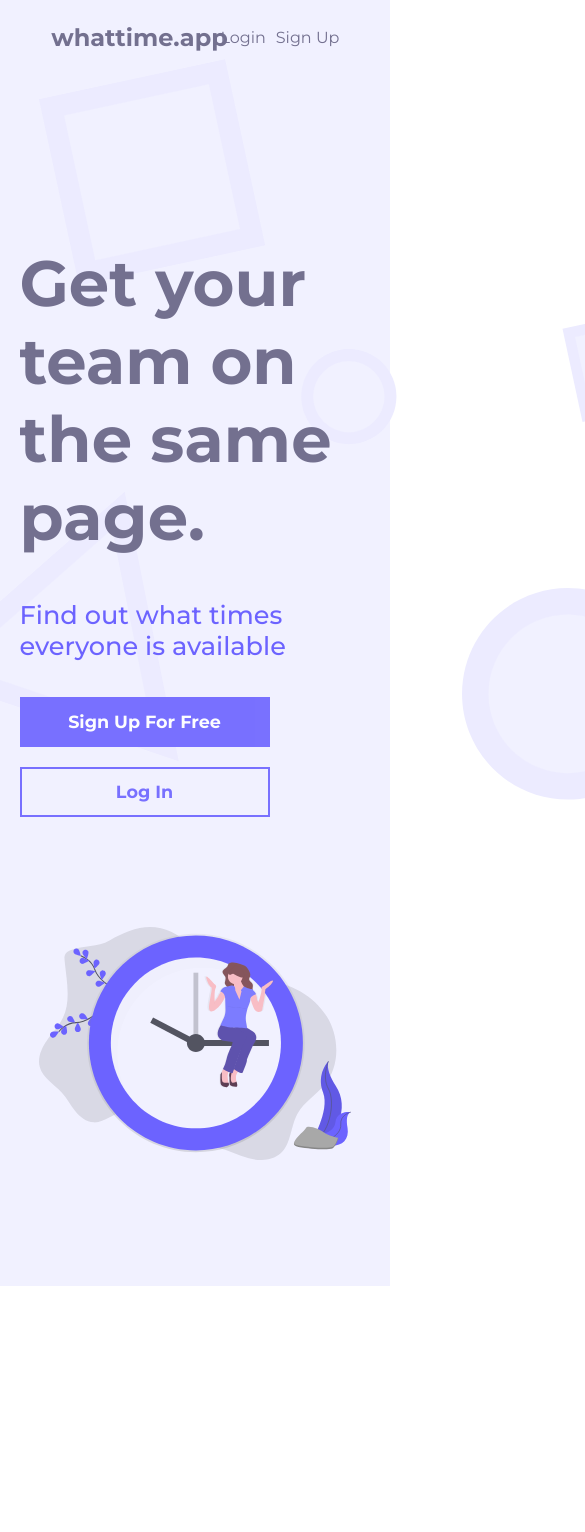
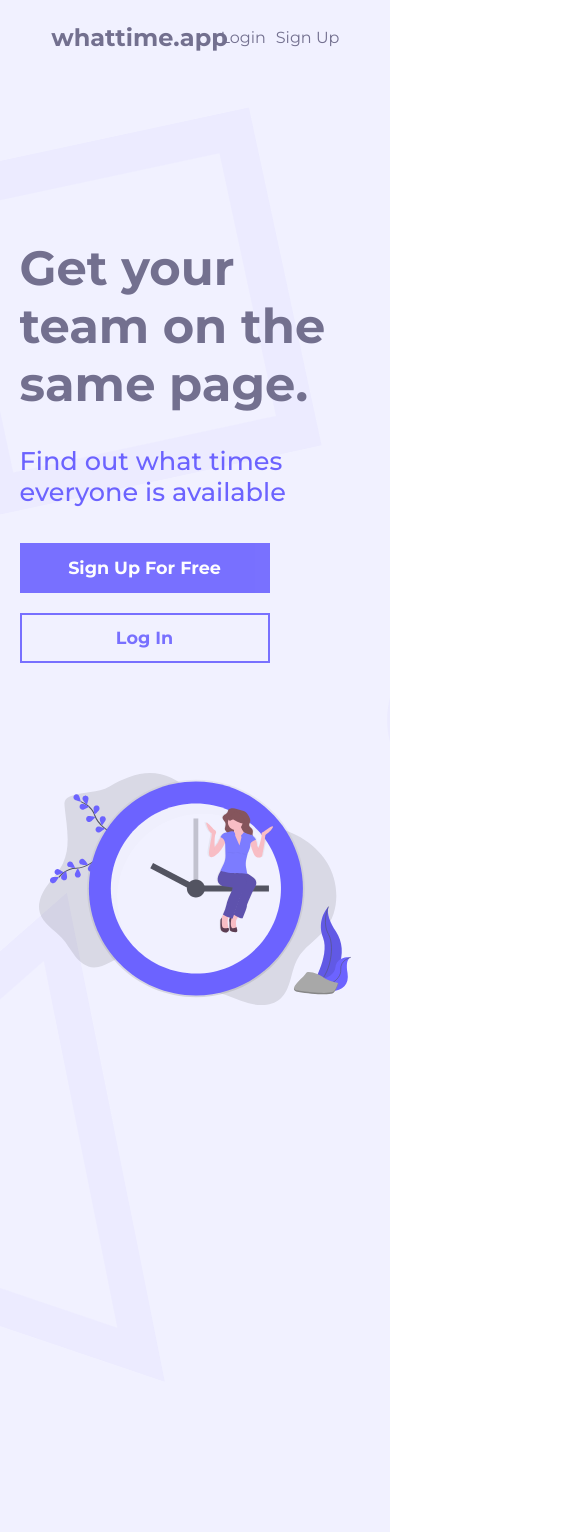
Before and after one commit to omerdemirkan/whattime, a React (Create React App) app in the folder front-end/: page / in a window 390 px wide. Shown: the top 1532 px of the page, 585 px wide, since content can reach past the window. Before the commit the page ends 1286 px from the top, so only its background shows below. Built offline with nearby package versions, Linux system fonts and the light colour scheme.

Commit message:
fix sticky navbar and overflow-x: hidden issues

```diff
--- a/front-end/src/App.css
+++ b/front-end/src/App.css
@@ -5,6 +5,10 @@
   color: #73708F;
   font-family: 'Montserrat', sans-serif;
   background-color: #F1F1FF;
+  position: relative;
+  overflow-x: hidden;
+  overflow-y: auto;
+  padding-top: 80px;
 }
 
 p::selection,
--- a/front-end/src/components/HomePage/HomePage.js
+++ b/front-end/src/components/HomePage/HomePage.js
@@ -39,5 +39,8 @@ export default function HomePage() {
             src={clock}
             className={classes.Clock}/>
         </div>
+        <div className={classes.SecondaryBox}>
+
+        </div>
     </div>
 }
--- a/front-end/src/components/HomePage/HomePage.module.css
+++ b/front-end/src/components/HomePage/HomePage.module.css
@@ -55,11 +55,14 @@
     z-index: 1;
 }
 
+.SecondaryBox {
+    min-height: 400px;
+}
+
 @media (max-width: 768px) {
 
     .MainHeroHeader {
-        z-index: 1;
-
+        font-size: 3rem;
     }
 
     .SecondaryHeroHeader {
--- a/front-end/src/containers/Navbar/Navbar.module.css
+++ b/front-end/src/containers/Navbar/Navbar.module.css
@@ -1,6 +1,6 @@
 .Navbar {
     transition: background-color 0.3s ease;
-    position: sticky;
+    position: fixed;
     width: 100%;
     height: 75px;
     top: 0;
```
